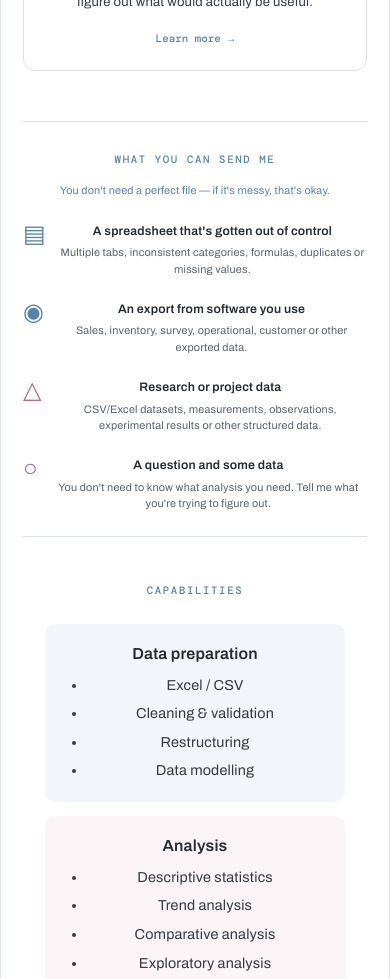
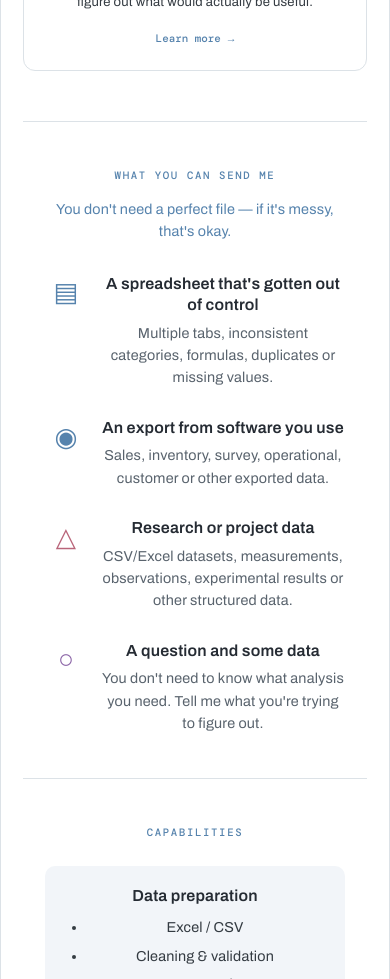
Before and after one commit to mm8738/mm8738.github.io, a React (Vite) app: page / in a window 390 px wide. Shown: the part 2420-3399 px from the top of the page. Built offline with nearby package versions, Linux system fonts and the light colour scheme; a web font is replaced by a local one.

Commit message:
Update DataTypes.scss

```diff
--- a/src/assets/styles/DataTypes.scss
+++ b/src/assets/styles/DataTypes.scss
@@ -87,18 +87,77 @@
 
 @media (max-width: 600px) {
 
+  .data-types {
+    padding: 40px 22px 44px;
+  }
+
+  /* Heading */
+
   .data-types-heading {
     display: block;
+
+    margin-bottom: 30px;
+
+    text-align: center;
   }
 
   .data-reassurance {
     display: block;
 
-    margin-top: 8px;
+    max-width: 330px;
+
+    margin: 12px auto 0;
+
+    font-size: 0.9rem;
+    line-height: 1.5;
   }
+
+
+  /* Items */
 
   .data-types-grid {
     grid-template-columns: 1fr;
+
+    gap: 28px;
+  }
+
+  .data-type {
+    display: grid;
+    grid-template-columns: 42px 1fr;
+
+    align-items: start;
+
+    gap: 14px;
+
+    max-width: 390px;
+
+    margin: 0 auto;
+  }
+
+  .data-type-icon {
+    display: flex;
+    align-items: center;
+    justify-content: center;
+
+    width: 42px;
+    height: 42px;
+
+    font-size: 1.65rem;
+    line-height: 1;
+  }
+
+  .data-type h3 {
+    margin: 0 0 6px;
+
+    font-size: 1rem;
+    line-height: 1.35;
+  }
+
+  .data-type p {
+    margin: 0;
+
+    font-size: 0.9rem;
+    line-height: 1.55;
   }
 
 }
```
